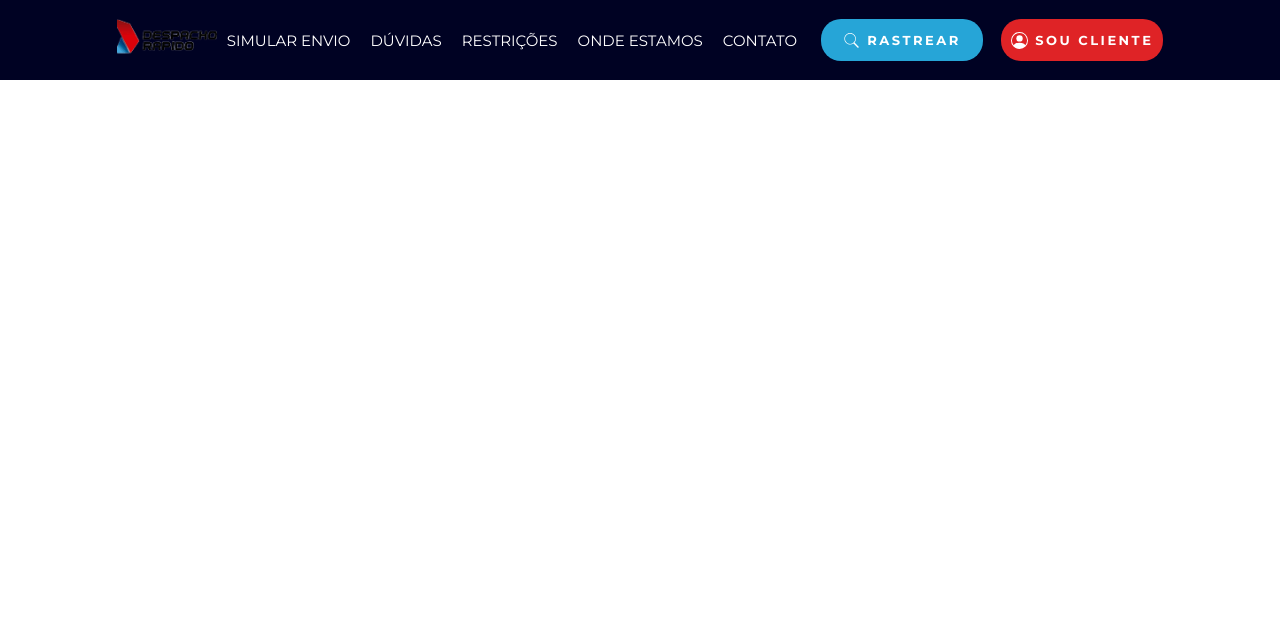
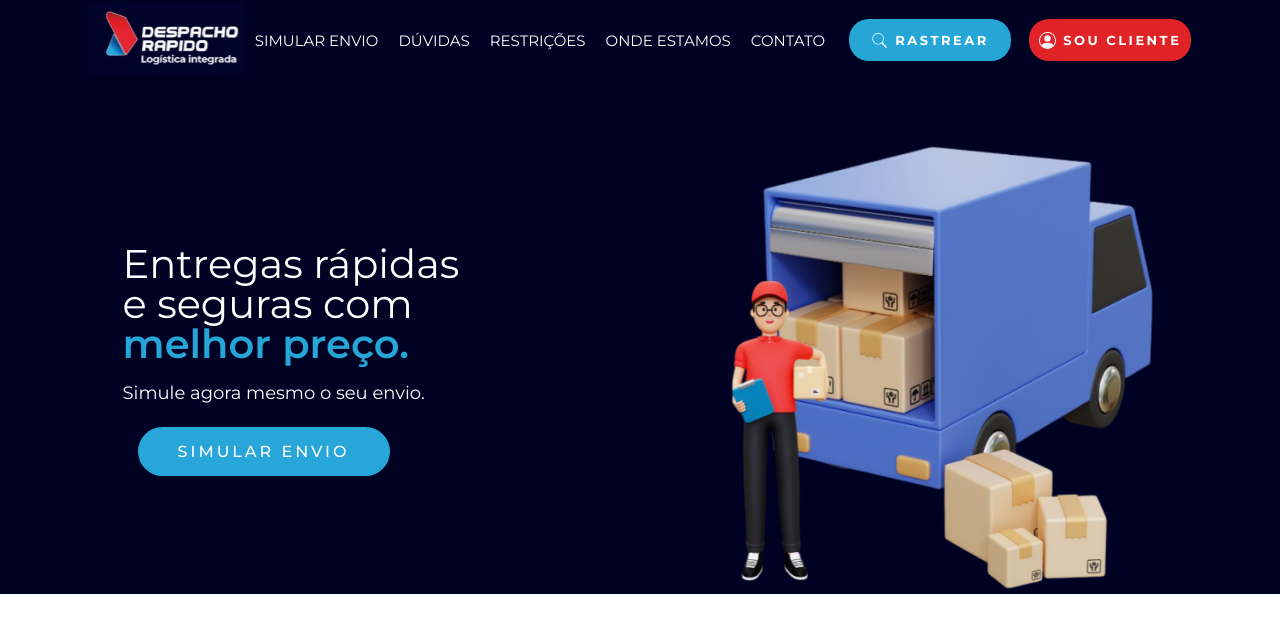
Before and after one commit to Guilhermedev9/Despacho_Rpd, a Flask app: page / in a window 1280 px wide. Shown: the top 633 px of the page. Run offline with Flask 3, Linux system fonts and the light colour scheme.

Commit message:
layout main

```diff
--- a/templates/index.html
+++ b/templates/index.html
@@ -14,7 +14,7 @@
     <header>
         <div class="box_logo">
             <a href="#" class="link_logo">
-               <img src="/imgs/logotipo.png" id="logo">
+               <img src="imgs/logo_despacho_rapido.png" id="logo">
             </a>
         </div>
         <nav class="nav_menu">
@@ -35,7 +35,10 @@
                    <li>
                        <a href="">CONTATO</a>
                     </li>
-            </ul> </div></nav>
+                </ul>
+            </div>
+        </nav>
+
                 <div class="header_buttons">
                 <button class="button1_header" id="btn_one">
                     <div class="btn-boxs">
@@ -59,5 +62,25 @@
                     </div>
                 </button>
             </div>
+    </header>
+
+    <div id="main-box-home">
+        <div id="box-itens-txt">
+            <p>Entregas rápidas e seguras com
+                <span style="color: #26a6d7;font-weight: 600;">melhor preço.</span></p>
+            <p id="subtitle">Simule agora mesmo o seu envio.</p>
+
+       <a href=""> <button id="btn-envio">
+            SIMULAR ENVIO
+        </button></a>
+        </div>
+
+
+
+        <div id="box-img-carro">
+            <img src="imgs/img-container-carro.png" id="img-carro">
+        </div>
+
+    </div>
 </body>
 </html>
--- a/templates/style.css
+++ b/templates/style.css
@@ -63,6 +63,9 @@ ul{
 }
 /**/
 /* movement itens nav */
+nav>div>ul>li>a:hover{
+    color: #848688;
+}
 @media (min-width: 769px) {
     .nav_menu ul li a {
         transition: 0.3s all;
@@ -88,3 +91,52 @@ ul{
     width: 50px
 }
 /**/
+/* principal*/
+#main-box-home{
+    display: flex;
+    align-items: center;
+    justify-content: space-around;
+    flex-wrap: wrap;
+    margin: auto;
+    background: #000223  !important;
+    padding-top: 60px;
+}
+
+/* itens*/
+#box-itens-txt{
+    color: #fff;
+    font-family: Montserrat, sans-serif;
+    width: 340px;
+    font-size: 40px;
+    line-height: 1.0;
+}
+#subtitle{
+    margin-top: 20px;
+    font-size: 18px;
+    margin-bottom: 10px;
+}
+#btn-envio{
+    background-color: #28a6d9;
+    width: 252px;
+    height: 49px;
+    border-radius: 39px;
+    margin: 15px;
+    font-size: 19px;
+    color: #fff;
+    font-weight: 500;
+    font-size: 16px;
+    LETTER-SPACING: 3PX;
+    border: none;
+    cursor: pointer;
+}
+/**/
+
+/* box img*/
+#box-img-carro{
+    margin-top: 100p;
+}
+#img-carro{
+    width: 450px;
+    height: 450px;
+}
+/**/
```
Also changed, not shown: imgs/logotipo.png (deleted), templates/imgs/img-container-carro.png (added), templates/imgs/logo_despacho_rapido.png (added). Lines whose indentation alone changed are shown as unchanged.
